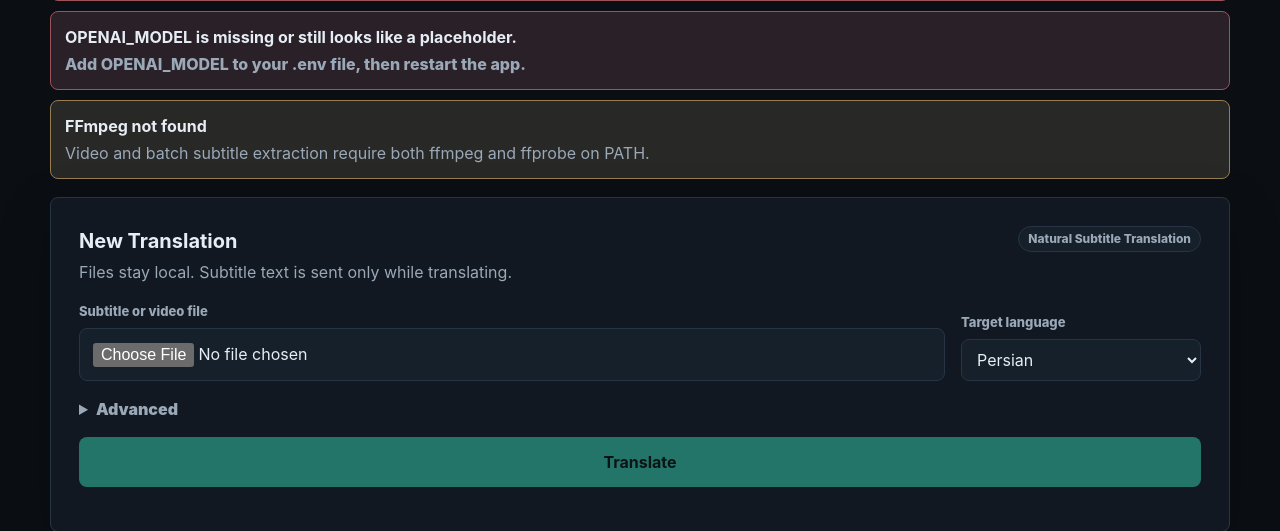
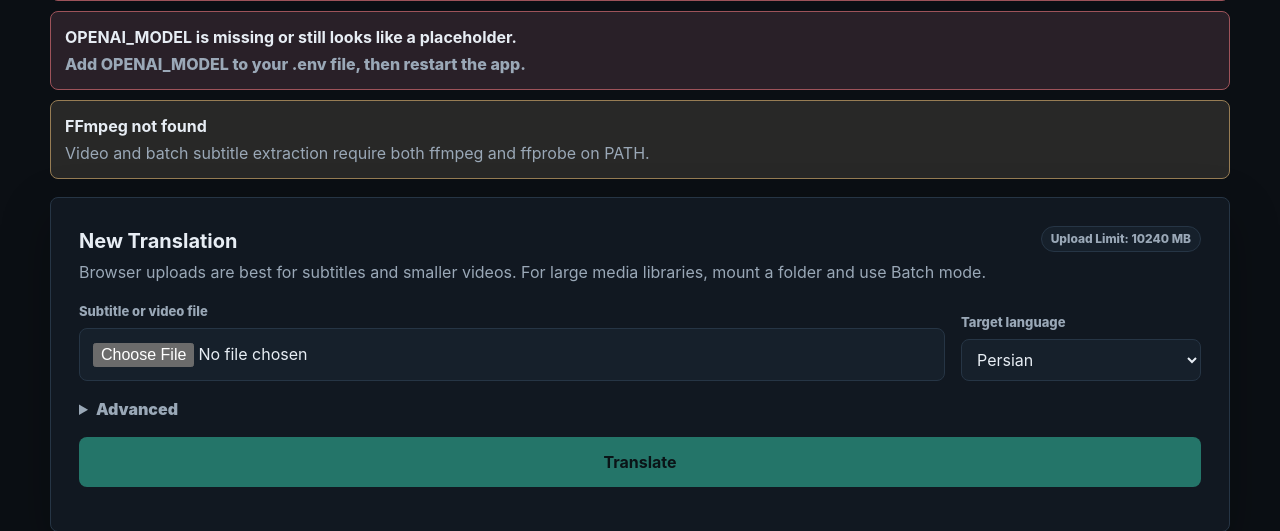
Before and after one commit to afshinsb/universal-subtitle-translator, a FastAPI app: page / in a window 1280 px wide. Shown: the part 415-946 px from the top of the page. Run offline with FastAPI, Linux system fonts and the light colour scheme; the visitor is signed in with stand-in values (Sample User, id 1); data that the repository does not hold is empty.

Commit message:
Fix minor issues

```diff
--- a/backend/app/config.py
+++ b/backend/app/config.py
@@ -126,7 +126,7 @@ class Settings:
     srt_batch_size: int = parse_int_env("SRT_BATCH_SIZE", 40)
     srt_max_chars: int = parse_int_env("SRT_MAX_CHARS", 12000)
     batch_file_concurrency: int = parse_int_env("BATCH_FILE_CONCURRENCY", 10)
-    max_upload_mb: int = parse_int_env("MAX_UPLOAD_MB", 100)
+    max_upload_mb: int = parse_int_env("MAX_UPLOAD_MB", 10240)
     ffmpeg_timeout_seconds: int = parse_int_env("FFMPEG_TIMEOUT_SECONDS", 120)
     openai_timeout_seconds: int = parse_int_env("OPENAI_TIMEOUT_SECONDS", 120)
     cancel_timeout_seconds: int = parse_int_env("CANCEL_TIMEOUT_SECONDS", 30)
--- a/backend/app/routes/batches.py
+++ b/backend/app/routes/batches.py
@@ -196,12 +196,30 @@ def batches_page(request: Request):
             "runtime_warnings": runtime_warnings(),
             "translation_blockers": blockers,
             "can_translate": not blockers,
+            "media_root": str(settings.media_root) if settings.media_root else "",
+            "folder_placeholder": (
+                f"{settings.media_root}/Shows"
+                if settings.media_root
+                else "C:\\Media\\TV Show or /media/Shows"
+            ),
+            "folder_picker_enabled": settings.media_root is None,
         },
     )
 
 
 @router.post("/pick-folder")
 def pick_batch_folder():
+    if settings.media_root is not None:
+        return JSONResponse(
+            {
+                "error": (
+                    "Folder picker is disabled because MEDIA_ROOT is configured. "
+                    f"Type a mounted folder path such as {settings.media_root}/Shows."
+                )
+            },
+            status_code=503,
+        )
+
     try:
         import tkinter as tk
         from tkinter import filedialog
--- a/backend/app/routes/jobs.py
+++ b/backend/app/routes/jobs.py
@@ -49,6 +49,7 @@ def home(request: Request):
             "runtime_warnings": runtime_warnings(),
             "translation_blockers": blockers,
             "can_translate": not blockers,
+            "max_upload_mb": settings.max_upload_mb,
             "recent_outputs": recent_outputs,
         },
     )
@@ -113,7 +114,10 @@ async def create_translation_job(
                 if written > max_bytes:
                     raise HTTPException(
                         status_code=413,
-                        detail=f"File is larger than {settings.max_upload_mb} MB.",
+                        detail=(
+                            f"File is larger than the browser upload limit of {settings.max_upload_mb} MB. "
+                            "For large videos or media libraries, mount the folder in Docker and use Batch mode with a path such as /media/Shows."
+                        ),
                     )
 
                 f.write(chunk)
--- a/backend/app/static/theme.css
+++ b/backend/app/static/theme.css
@@ -418,6 +418,12 @@ label {
     color: var(--muted);
     font-size: 13px;
     font-weight: 800;
+}
+
+.field-hint {
+    margin: 8px 0 0;
+    color: var(--muted);
+    font-size: 13px;
 }
 
 input,
--- a/backend/app/templates/index.html
+++ b/backend/app/templates/index.html
@@ -38,9 +38,9 @@
             <div class="panel-heading">
                 <div>
                     <h2>New Translation</h2>
-                    <p class="hint">Files stay local. Subtitle text is sent only while translating.</p>
+                    <p class="hint">Browser uploads are best for subtitles and smaller videos. For large media libraries, mount a folder and use Batch mode.</p>
                 </div>
-                <span class="pill">Natural subtitle translation</span>
+                <span class="pill">Upload limit: {{ max_upload_mb }} MB</span>
             </div>
 
             <form id="single-file-form" action="/jobs" method="post" enctype="multipart/form-data">
@@ -183,6 +183,12 @@
                 if (!response.ok) {
                     let message = "Could not start translation.";
 
+                    if (response.status === 413) {
+                        throw new Error(
+                            "File too large for browser upload. For large videos, mount your media folder in Docker and use Batch mode with a path such as /media/Shows."
+                        );
+                    }
+
                     try {
                         const payload = await response.json();
                         message = payload.detail || payload.error || message;
--- a/docker-compose.hub.yml
+++ b/docker-compose.hub.yml
@@ -15,6 +15,8 @@ services:
       ADMIN_USERNAME: ${ADMIN_USERNAME:-admin}
       ADMIN_PASSWORD: ${ADMIN_PASSWORD:-admin}
       SESSION_SECRET: ${SESSION_SECRET:-default-insecure-session-secret-change-before-release}
+      MAX_UPLOAD_MB: ${MAX_UPLOAD_MB:-10240}
+      MEDIA_ROOT: ${MEDIA_ROOT:-}
       DATA_DIR: /app/data
       UPLOAD_DIR: /app/data/uploads
       OUTPUT_DIR: /app/data/outputs
@@ -22,6 +24,8 @@ services:
       DATABASE_PATH: /app/data/app.db
     volumes:
       - ./data:/app/data
+      # Optional for large media libraries:
+      # - /srv/media:/media:ro
     expose:
       - "${APP_PORT:-2288}"
     healthcheck:
@@ -37,6 +41,7 @@ services:
     container_name: subtitle-translator-frontend
     environment:
       BACKEND_PORT: ${APP_PORT:-2288}
+      NGINX_CLIENT_MAX_BODY_SIZE: ${NGINX_CLIENT_MAX_BODY_SIZE:-10G}
     depends_on:
       backend:
         condition: service_healthy
--- a/docker-compose.yml
+++ b/docker-compose.yml
@@ -15,6 +15,8 @@ services:
       ADMIN_USERNAME: ${ADMIN_USERNAME:-admin}
       ADMIN_PASSWORD: ${ADMIN_PASSWORD:-admin}
       SESSION_SECRET: ${SESSION_SECRET:-default-insecure-session-secret-change-before-release}
+      MAX_UPLOAD_MB: ${MAX_UPLOAD_MB:-10240}
+      MEDIA_ROOT: ${MEDIA_ROOT:-}
       DATA_DIR: /app/data
       UPLOAD_DIR: /app/data/uploads
       OUTPUT_DIR: /app/data/outputs
@@ -22,6 +24,8 @@ services:
       DATABASE_PATH: /app/data/app.db
     volumes:
       - ./data:/app/data
+      # Optional for large media libraries:
+      # - /srv/media:/media:ro
     expose:
       - "${APP_PORT:-2288}"
     healthcheck:
@@ -37,6 +41,7 @@ services:
     container_name: subtitle-translator-frontend
     environment:
       BACKEND_PORT: ${APP_PORT:-2288}
+      NGINX_CLIENT_MAX_BODY_SIZE: ${NGINX_CLIENT_MAX_BODY_SIZE:-10G}
     depends_on:
       backend:
         condition: service_healthy
```
Also changed, not shown: backend/app/templates/batches.html (+10 -3 lines), backend/tests/test_media_scanner.py (+27 -0 lines), README.md, 3 other files.
